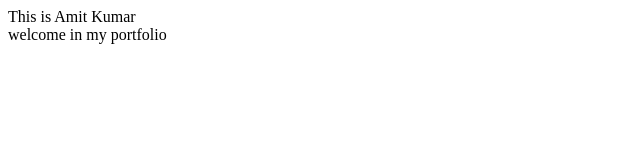
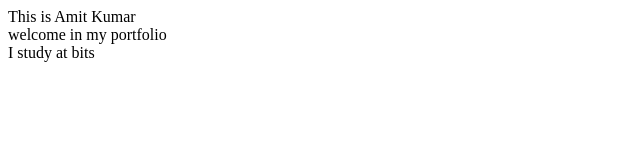
Before and after one commit to Amit-Sanghi/Amit-Kumar-Sanghi, a plain HTML site: page index.html in a window 1280 px wide. Shown: the whole page, without its empty margins (0-640 px from the left). Drawn offline with Linux system fonts and the light colour scheme.

Commit message:
docs: update study institute

```diff
--- a/index.html
+++ b/index.html
@@ -7,6 +7,7 @@
     <title>student</title>
 </head>
 <body>
-    This is Amit Kumar <br/>welcome in my portfolio
+    This is Amit Kumar <br/>welcome in my portfolio<br/>
+    I study at bits
 </body>
 </html>
```
